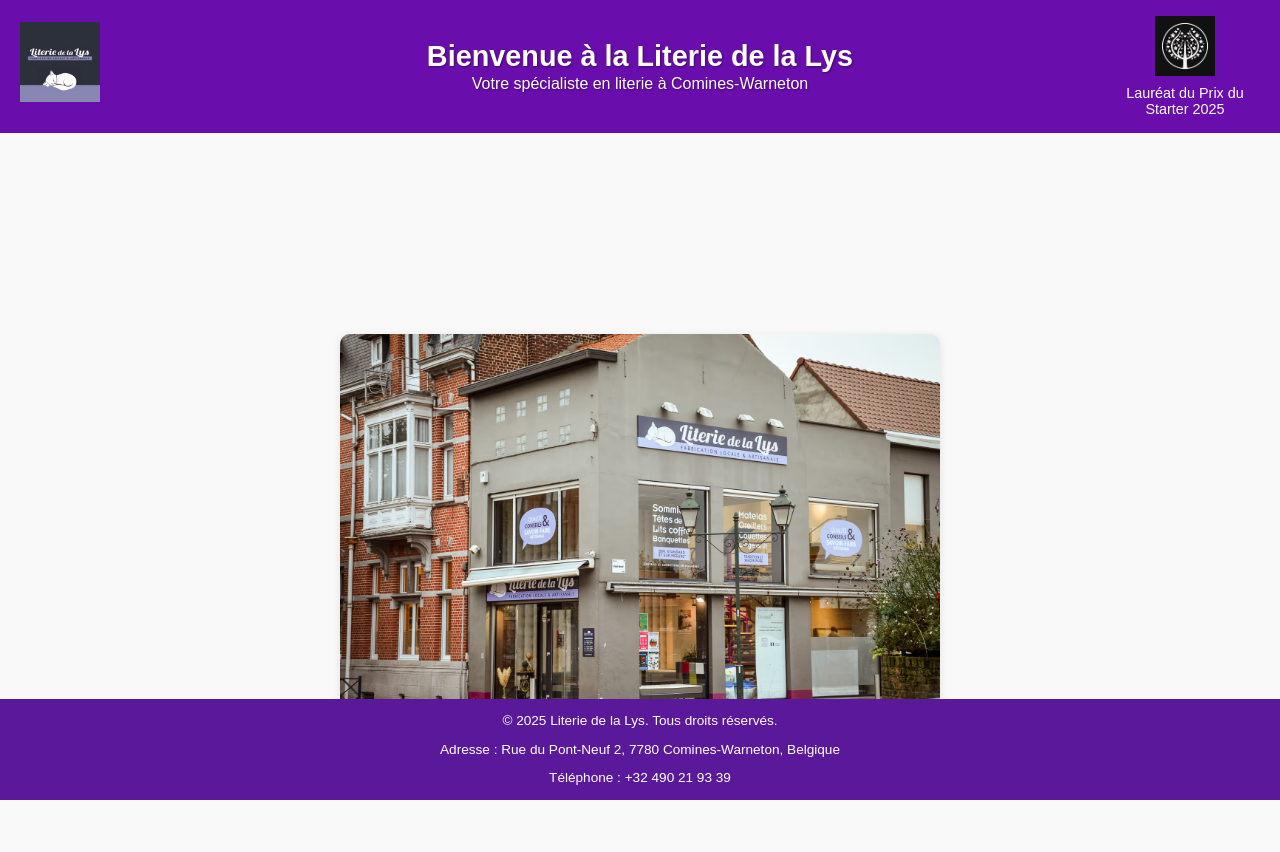
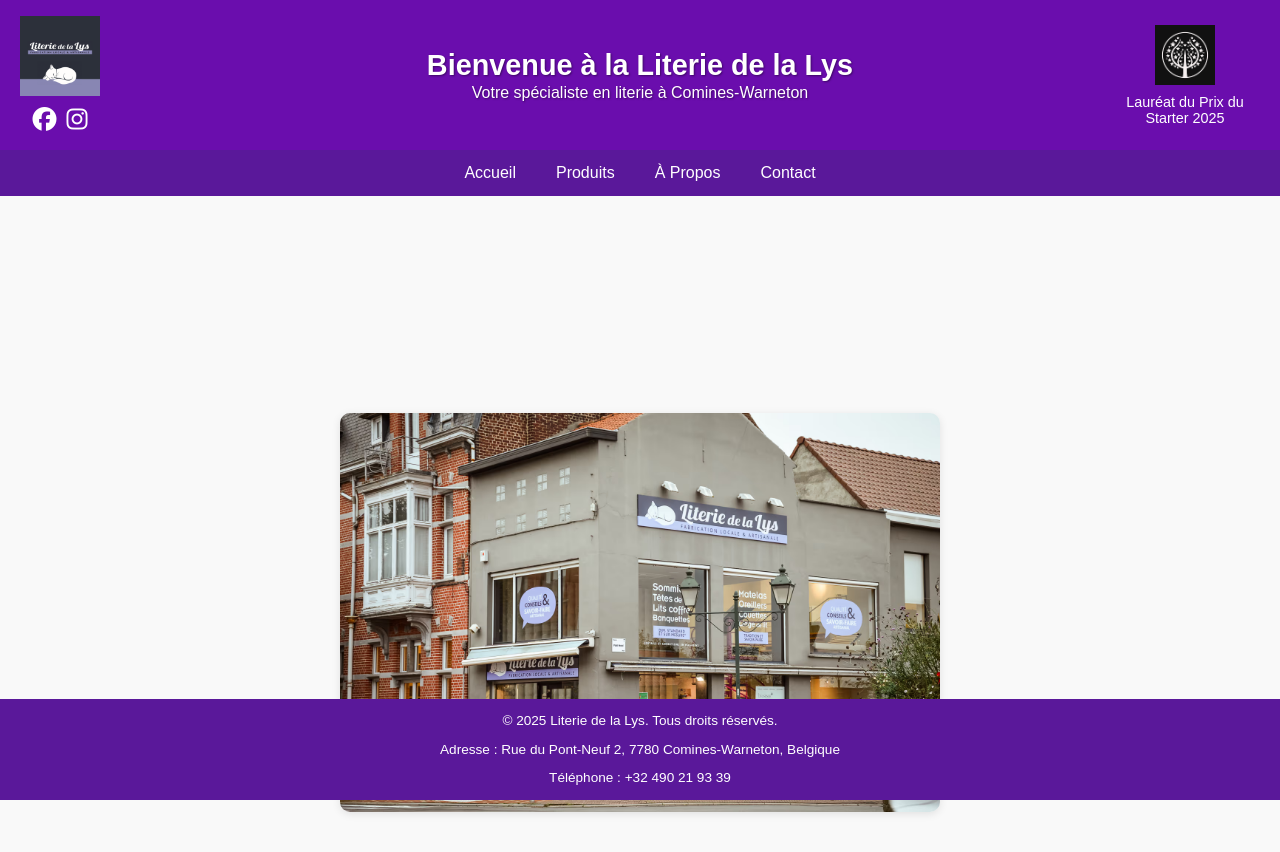
Before and after one commit to aurelienpirot/Literie_Site_Web, a plain HTML site: page index.html in a window 1280 px wide. Drawn offline with Linux system fonts and the light colour scheme; files that its build step writes are made by us from their sources.

Commit message:
maj index

```diff
--- a/index.html
+++ b/index.html
@@ -4,32 +4,38 @@
     <meta charset="UTF-8">
     <meta name="viewport" content="width=device-width, initial-scale=1.0">
     <title>Literie de la Lys - Comines</title>
-  <link rel="stylesheet" href="style.css">
+    <meta name="description" content="Magasin de literie à Comines-Warneton. Matelas, sommiers, conseils personnalisés. Livraison possible.">
+    <!-- Ton CSS -->
+    <link rel="stylesheet" href="css/style.css">
+    <!-- Icônes Font Awesome -->
+    <link rel="stylesheet" href="https://cdnjs.cloudflare.com/ajax/libs/font-awesome/6.5.0/css/all.min.css">
 </head>
 <body>
     <div id="header-container"></div>
 
-  <main class="main-content">
+    <nav>
+        <a href="index.html">Accueil</a>
+        <a href="produits.html">Produits</a>
+        <a href="#">À Propos</a>
+        <a href="#">Contact</a>
+    </nav>
+
     <div class="container">
+        <p></p>
         <img src="images/magasin.jpg" alt="Présentation du magasin Literie de la Lys" class="presentation-magasin">
     </div>
-  </main>
 
     <div id="footer-container"></div>
 
     <script>
-    async function includeHTML(id, file) {
-      const response = await fetch(file);
+        async function includeHTML(elementId, filePath) {
+            const response = await fetch(filePath);
             const html = await response.text();
-      document.getElementById(id).innerHTML = html;
+            document.getElementById(elementId).innerHTML = html;
         }
 
-    async function init() {
-      await includeHTML('header-container', 'header.html');
-      await includeHTML('footer-container', 'footer.html');
-    }
-
-    init();
+        includeHTML('header-container', 'header.html');
+        includeHTML('footer-container', 'footer.html');
     </script>
 </body>
 </html>
```
Lines whose indentation alone changed are shown as unchanged.
